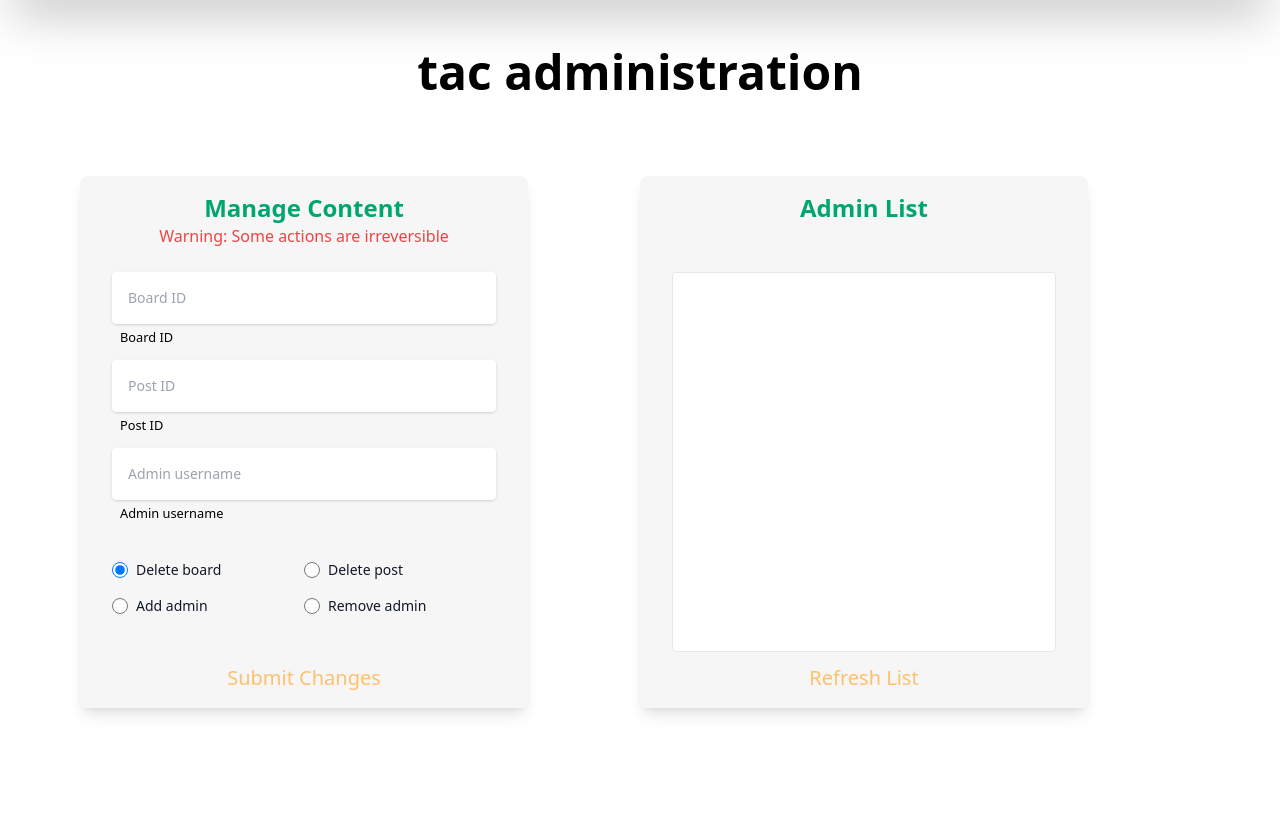
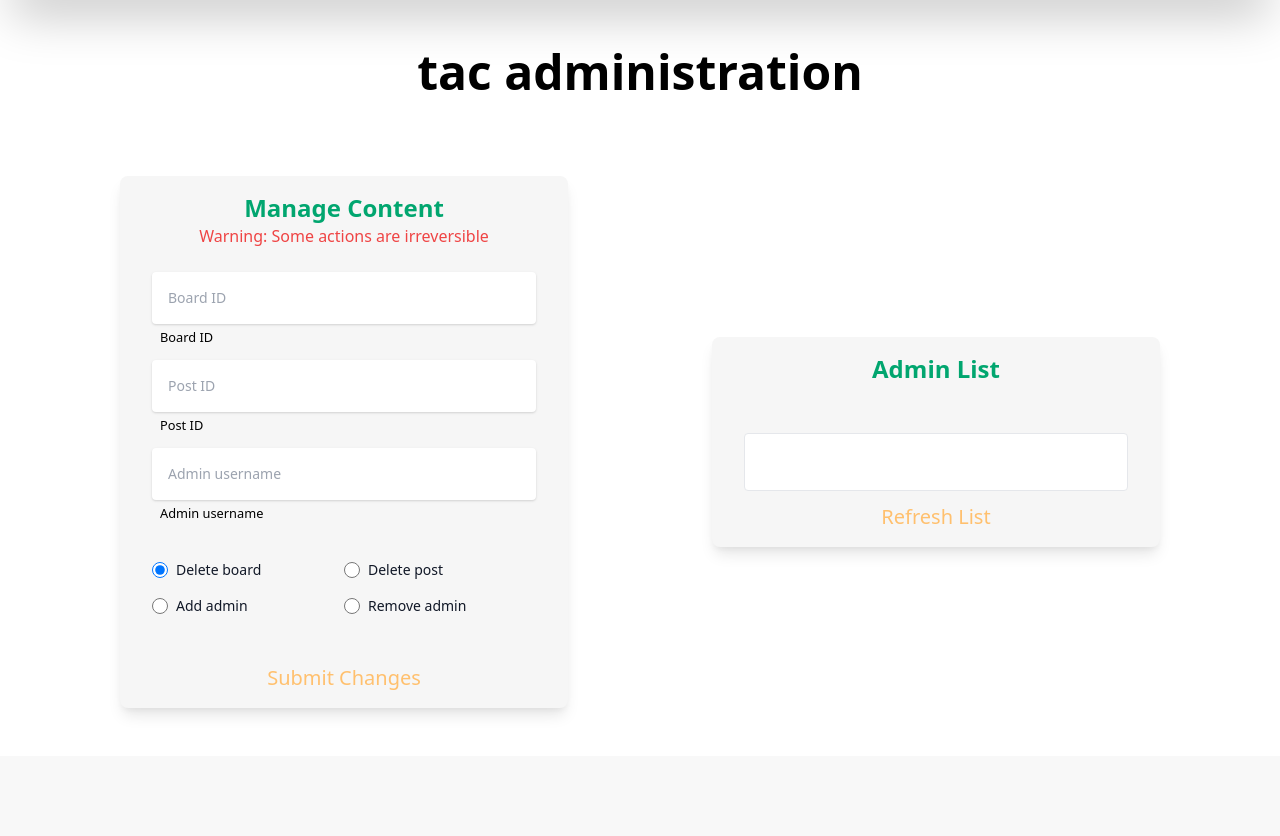
Before and after one commit to Andistar12/cis422-proj-2, a Flask app: page /admin.html in a window 1280 px wide. Shown: the part 64-900 px from the top of the page. After the commit the page ends 776 px from the top, so only its background shows below. Run offline with Flask 2, Linux system fonts and the light colour scheme; a user stored in the database is signed in; data that the repository does not hold is empty.

Commit message:
fixed admin styling and spacing

```diff
--- a/templates/admin.html
+++ b/templates/admin.html
@@ -5,11 +5,11 @@
 <!-- This is the admin page where admin can delete board, delete post, and add/remove admins. -->
 
 <section class="max-w-6xl mx-auto px-4 sm:px-6 lg:px-4 py-12">
-	<h1 class="relative text-center font-bold text-3xl md:text-4xl lg:text-5xl font-heading">
+	<h1 class="relative text-center font-bold text-3xl md:text-4xl lg:text-5xl font-heading mb-20">
 		tac administration
 	</h1>
-	<section class="grid grid-cols-1 sm:grid-cols-2">
-		<div class="w-full max-w-md py-4 px-8 bg-nav_grey shadow-lg rounded-lg my-20 flex flex-col">
+	<section class="grid grid-cols-1 sm:grid-cols-2 gap-16 place-items-center">
+		<div class="w-full max-w-md py-4 px-8 bg-nav_grey shadow-lg rounded-lg flex flex-col">
 			<h3 class="font-bold text-jade text-2xl text-center">Manage Content</h3>
 			<h6 class="pb-6 text-red-500 text-1xl text-center">Warning: Some actions are irreversible</h3>
 
@@ -54,7 +54,7 @@
 
 		</div>
 
-		<div class="w-full max-w-md py-4 px-8 bg-nav_grey shadow-lg rounded-lg my-20 flex flex-col">
+		<div class="w-full max-w-md py-4 px-8 bg-nav_grey shadow-lg rounded-lg flex flex-col">
 
 			<h3 class="font-bold pb-12 text-jade text-2xl text-center">Admin List</h3>
 
```
Also changed, not shown: static/css/tailwind.css.
